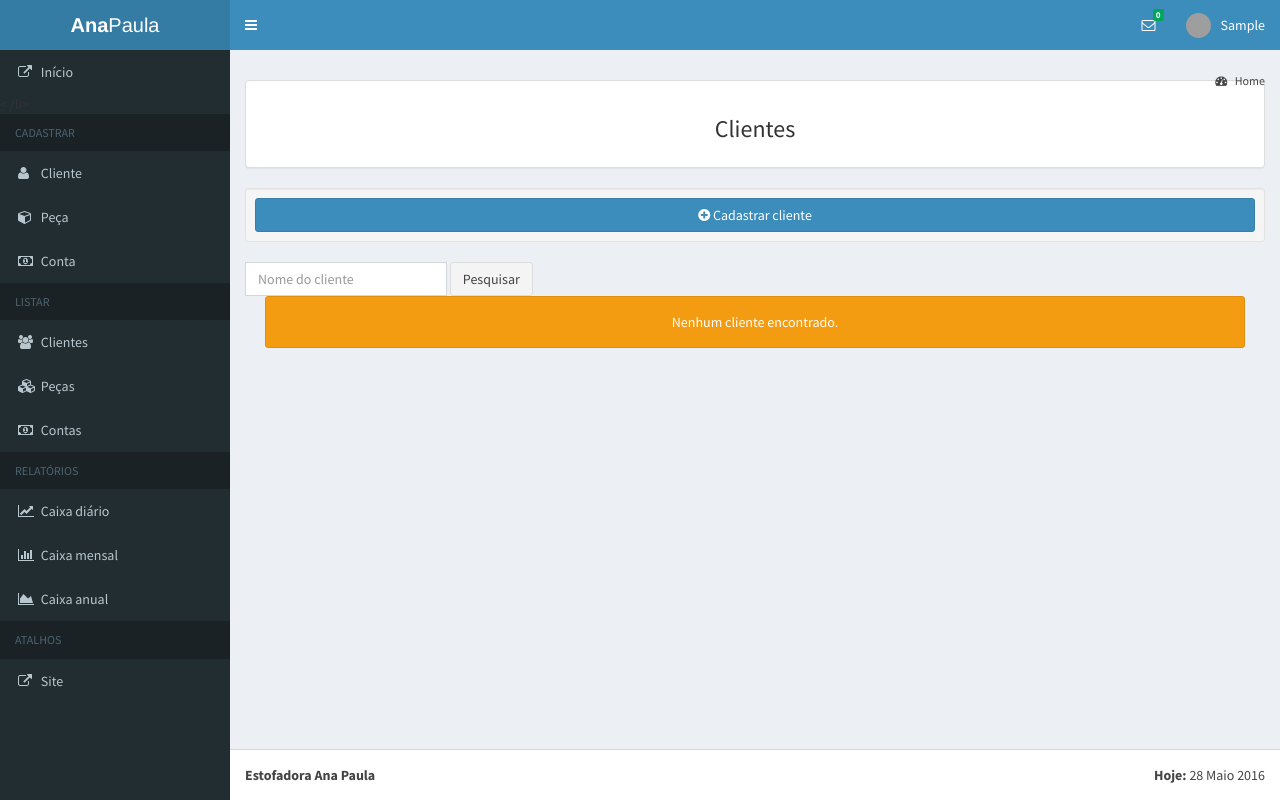
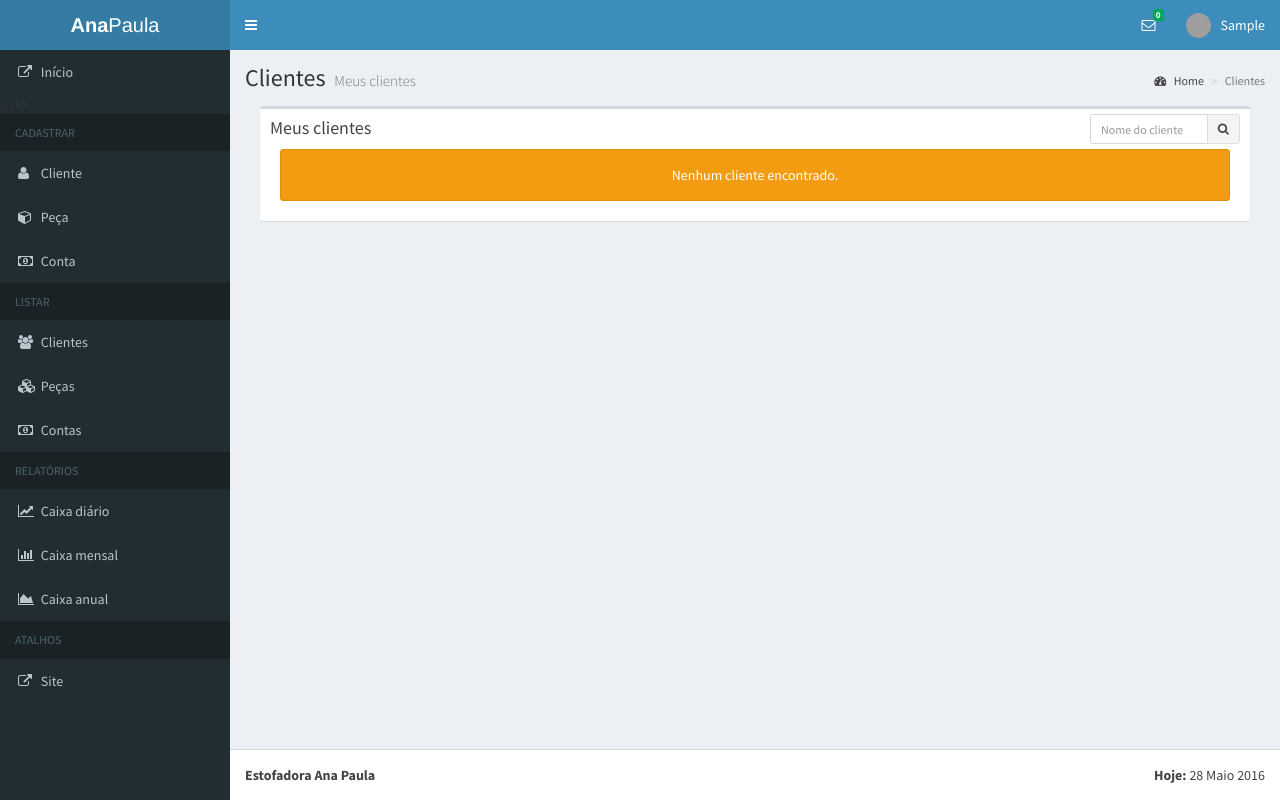
Before and after one commit to delete/estofadora, a Django app: a page that uses estofadora/client/templates/client/list.html in a window 1280 px wide. Run offline with Django 3.2, Linux system fonts and the light colour scheme; the visitor is signed in with stand-in values (Sample User, id 1); data that the repository does not hold is empty; some libraries are stand-ins or nearby versions; grey boxes are pictures that could not be loaded.

Commit message:
update client list template
Update client list template to new layout

```diff
--- a/estofadora/client/templates/client/list.html
+++ b/estofadora/client/templates/client/list.html
@@ -1,35 +1,47 @@
 {% extends "base.html" %}
 
+{% block title %}Clientes{% endblock title %}
+
+{% block content-header-title %}
+Clientes
+{% endblock content-header-title %}
+
+{% block content-header-subtitle %}
+<small>Meus clientes</small>
+{% endblock content-header-subtitle %}
+
+{% block content-header-breadcrumb %}
+<li class="active">Clientes</li>
+{% endblock content-header-breadcrumb %}
+
 {% block content %}
-<div class="panel panel-default">
-	<div class="panel-body">
-		<h3><p class="text-center">Clientes</p></h3>
-	</div>
-</div>
 
-<div class="well well-sm">
-	<a class="btn btn-primary form-control"
-		href="{% url 'client:add' %}" role="button">
-		<i class="fa fa-plus-circle"></i>
-		Cadastrar cliente</a>
-</div>
+<div class="col-xs-12">
+	  <div class="box">
+	    <div class="box-header">
+	      <h3 class="box-title">Meus clientes</h3>
 
-<div>
+		      <div class="box-tools">
 			      <form method="POST">
 		      		{% csrf_token %}
-        <div class="form-inline">
-            <input class="form-control" type="text" name="name" placeholder='Nome do cliente'>
-            <span>
-                <button class="btn btn-default form-control" type="submit" name="seach" id="search-btn">Pesquisar</button>
-            </span>
+			        <div class="input-group input-group-sm" style="width: 150px;">
+			          <input type="text" name="name" class="form-control pull-right" placeholder="Nome do cliente">
+
+			          <div class="input-group-btn">
+			            <button type="submit" name="search" class="btn btn-default"><i class="fa fa-search"></i></button>
+			          </div>
 			        </div>
 			        </form>
 		      </div>
 
+	    </div>
+	    <!-- /.box-header -->
+	    <div class="box-body table-responsive no-padding">
+	      <table class="table table-hover">
 	      {% if clients %}
-	<table class="table table-striped">
 	        <thead>
 		        <tr>
+		          <th>#</th>
 		          <th>Nome</th>
 		          <th>Email</th>
 		          <th>Telefone 1</th>
@@ -40,6 +52,7 @@
 		      <tbody>
 		      	{% for client in clients %}
 			        <tr>
+			          <td>{{forloop.counter}}</td>
 			          <td>{{client.name}}</td>
 			          <td>{{client.email}}</td>
 								<td>{{client.telephone1}}</td>
@@ -48,9 +61,13 @@
 			        </tr>
 			       {% endfor %}
 	        </tbody>
-	</table>
 	      {% else %}
 			  	<div class="alert alert-warning text-center" role="alert">Nenhum cliente encontrado.</div>
 				{% endif %}
-
+	       </table>
+	    </div>
+	    <!-- /.box-body -->
+	  </div>
+  <!-- /.box -->
+</div>
 {% endblock %}
```
Lines whose indentation alone changed are shown as unchanged.
